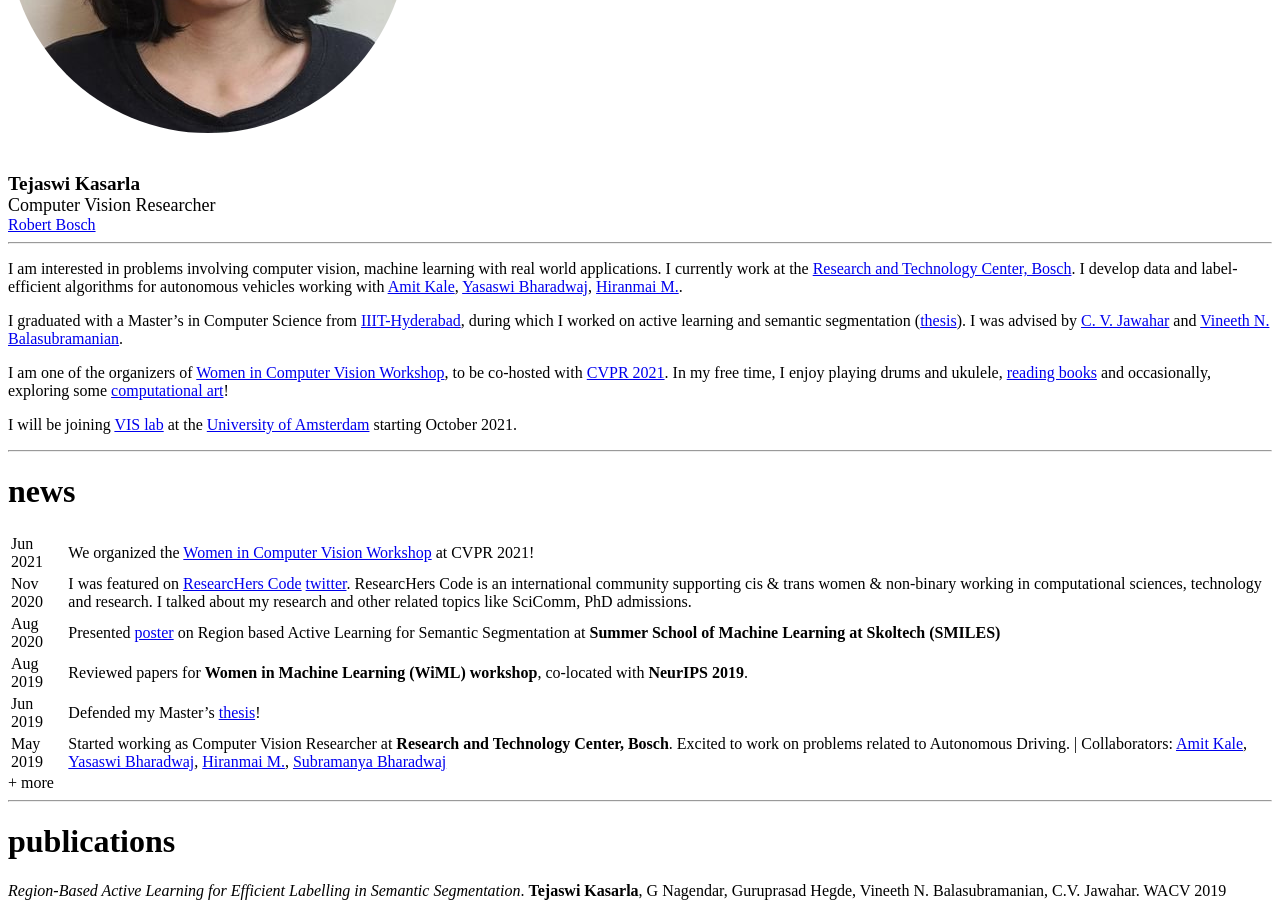
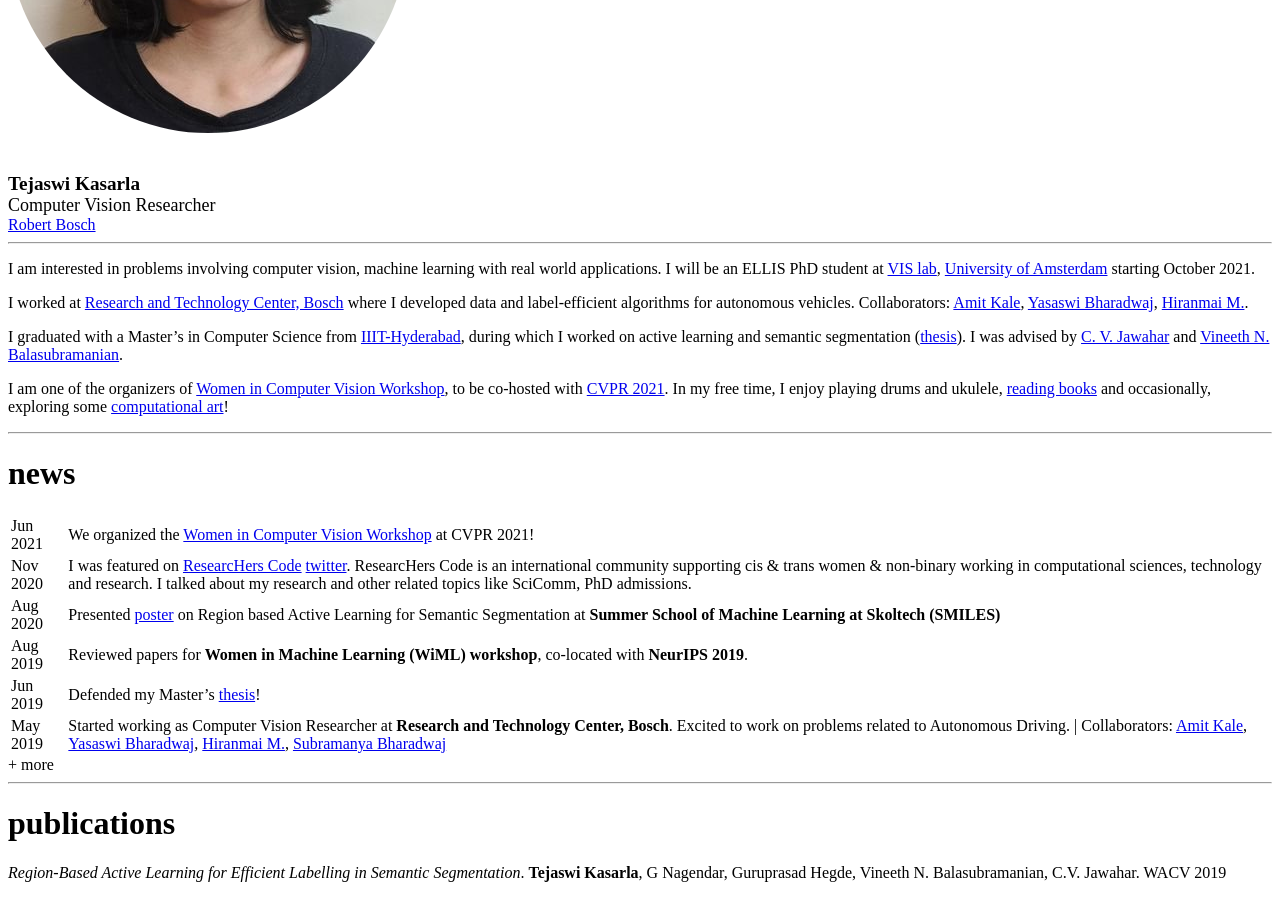
Before and after one commit to tkasarla/tkasarla.github.io, a Jekyll site: the page built from index.md, in a window 1280 px wide and 900 px high, scrolled down 706 px. Built offline with Jekyll 4.4.1, drawn with Linux system fonts in a browser that asks for light colours.

Commit message:
updated index page

```diff
--- a/index.md
+++ b/index.md
@@ -26,13 +26,15 @@ permalink: /
 <a name="/bio"></a>
 
 
-I am interested in problems involving computer vision, machine learning with real world applications. I currently work at the [Research and Technology Center, Bosch](https://www.bosch.com/research/about-research/research-locations/). I develop data and label-efficient algorithms for autonomous vehicles working with [Amit Kale](https://www.linkedin.com/in/kaleamit/), [Yasaswi Bharadwaj](https://www.linkedin.com/in/yasaswi-bharadwaj-katta-87647555), [Hiranmai M.](https://www.linkedin.com/in/hiranmai-4b0a3398/).
+I am interested in problems involving computer vision, machine learning with real world applications. I will be an ELLIS PhD student at [VIS lab](https://ivi.fnwi.uva.nl/vislab/), [University of Amsterdam](https://www.uva.nl/en) starting October 2021.
+
+I worked at [Research and Technology Center, Bosch](https://www.bosch.com/research/about-research/research-locations/) where I  developed data and label-efficient algorithms for autonomous vehicles. Collaborators: [Amit Kale](https://www.linkedin.com/in/kaleamit/), [Yasaswi Bharadwaj](https://www.linkedin.com/in/yasaswi-bharadwaj-katta-87647555), [Hiranmai M.](https://www.linkedin.com/in/hiranmai-4b0a3398/).
 
 I graduated with a Master's in Computer Science from [IIIT-Hyderabad](https://www.iiit.ac.in), during which I worked on active learning and semantic segmentation ([thesis](http://web2py.iiit.ac.in/research_centres/publications/view_publication/mastersthesis/769)). I was advised by [C. V. Jawahar](http://faculty.iiit.ac.in/~jawahar/) and [Vineeth N. Balasubramanian](https://www.iith.ac.in/~vineethnb/).
 
 I am one of the organizers of [Women in Computer Vision Workshop](https://sites.google.com/view/wicv/), to be co-hosted with [CVPR 2021](http://cvpr2021.thecvf.com/). In my free time, I enjoy playing drums and ukulele, [reading books](/more.html) and occasionally, exploring some [computational art](/art.html)!
 
-I will be joining [VIS lab](https://ivi.fnwi.uva.nl/vislab/) at the [University of Amsterdam](https://www.uva.nl/en) starting October 2021.
+
 
 
 ***
```
